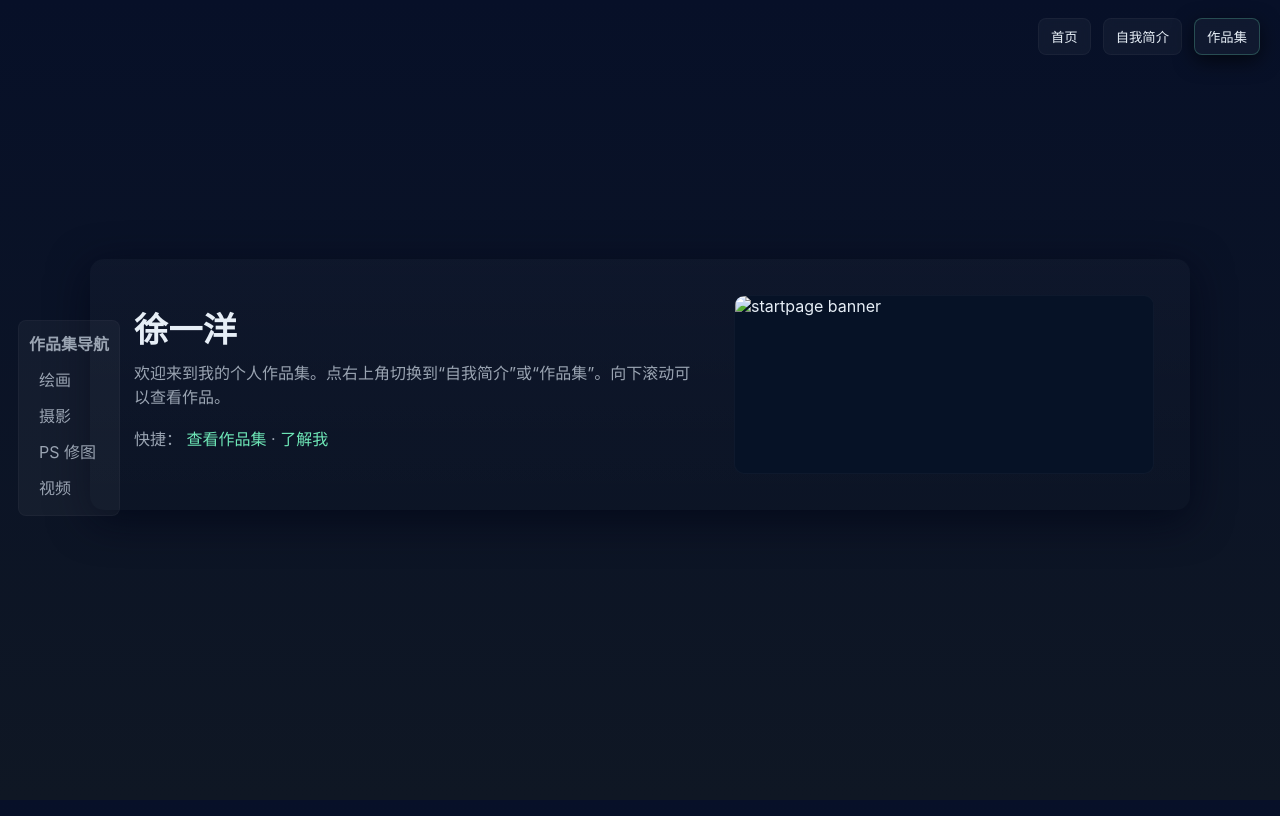
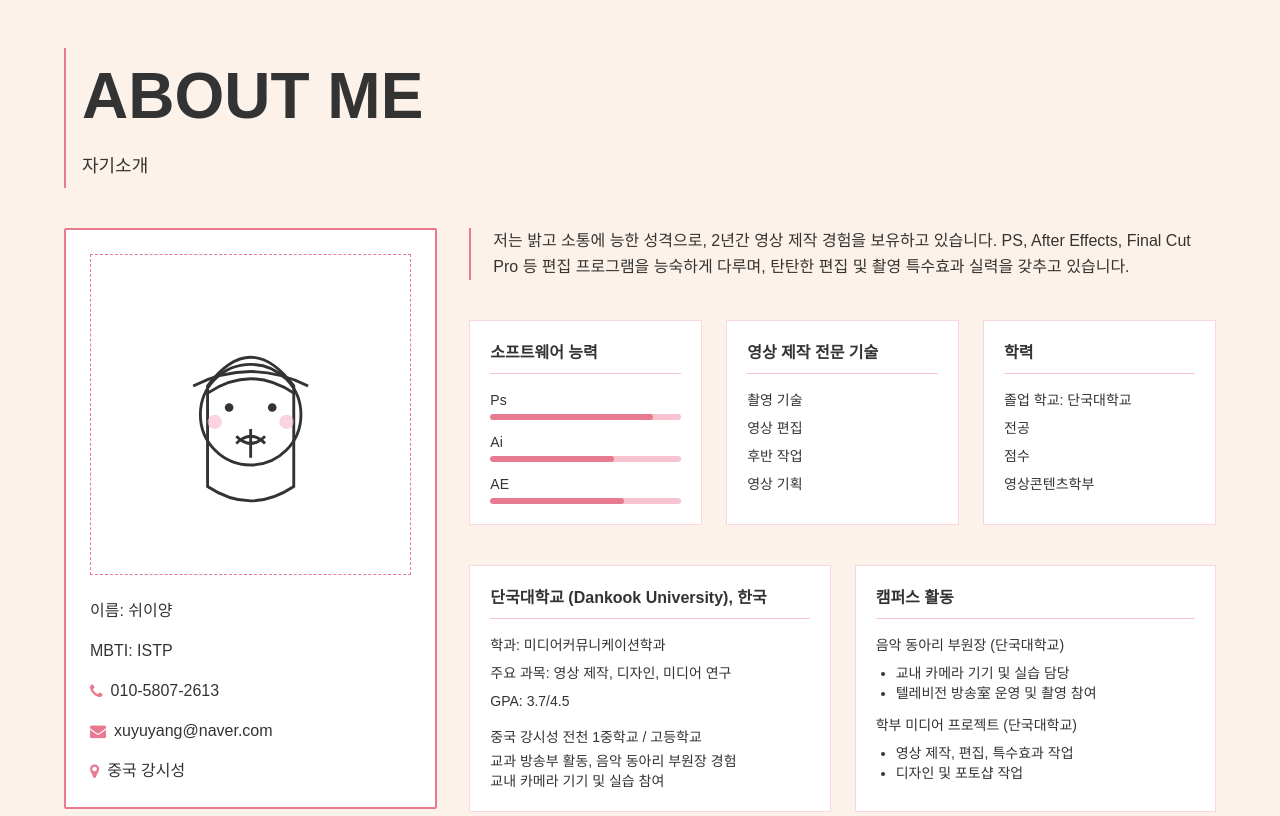
Before and after one commit to xuyiyang-profile/xuyiyang-profile.github.io, a plain HTML site: page index.html in a window 1280 px wide. Shown: the top 816 px of the page. Drawn offline with nearby package versions, Linux system fonts and the light colour scheme.

Commit message:
Update index.html

```diff
--- a/index.html
+++ b/index.html
@@ -1,191 +1,233 @@
-<!doctype html>
-<html lang="zh-CN">
+<!DOCTYPE html>
+<html lang="ko">
 <head>
-	<meta charset="utf-8" />
-	<meta name="viewport" content="width=device-width,initial-scale=1" />
-	<title>徐一洋 — 个人作品集</title>
-	<style>
-		:root{
-			--bg:#0f1724; --card:#0b1220; --muted:#9aa4b2; --accent:#6ee7b7;
-			--glass: rgba(255,255,255,0.04);
+    <meta charset="UTF-8">
+    <meta name="viewport" content="width=device-width, initial-scale=1.0">
+    <title>About Me</title>
+    <script src="https://cdn.tailwindcss.com"></script>
+    <link href="https://cdn.jsdelivr.net/npm/font-awesome@4.7.0/css/font-awesome.min.css" rel="stylesheet">
+    <script>
+        tailwind.config = {
+            theme: {
+                extend: {
+                    colors: {
+                        primary: '#F8C2D0',
+                        secondary: '#FDF2E9',
+                        text: '#333333',
+                        accent: '#E87A90'
+                    },
+                    fontFamily: {
+                        sans: ['Arial', 'sans-serif']
                     }
-		*{box-sizing:border-box}
-		html,body{height:100%;margin:0;font-family: -apple-system,BlinkMacSystemFont,"Segoe UI",Roboto,"Helvetica Neue",Arial; background:linear-gradient(180deg,#071028 0%, #0f1724 100%); color:#e6eef6}
-		a{color:var(--accent);text-decoration:none}
-
-		/* Top-right navigation */
-		.topbar{position:fixed;right:20px;top:18px;z-index:60;display:flex;gap:12px;align-items:center}
-		.nav-btn{background:var(--glass);color:inherit;padding:8px 12px;border-radius:8px;cursor:pointer;border:1px solid rgba(255,255,255,0.04);backdrop-filter:blur(6px)}
-		.nav-btn.active{box-shadow:0 6px 20px rgba(0,0,0,0.6);border-color:rgba(110,231,183,0.25)}
-
-		/* Page container */
-		main{padding:0;margin:0}
-		section{min-height:100vh;padding:48px 6vw 80px;display:flex;align-items:center;justify-content:center}
-		.hero{width:100%;max-width:1100px;background:linear-gradient(180deg, rgba(255,255,255,0.02), transparent);border-radius:14px;padding:36px;box-shadow:0 10px 40px rgba(2,6,23,0.7);display:grid;grid-template-columns:1fr 420px;gap:28px}
-		.hero .intro{padding:8px}
-		h1{margin:0 0 8px;font-size:34px;letter-spacing:0.4px}
-		p.lead{color:var(--muted);margin-top:0}
-
-		.banner{border-radius:10px;overflow:hidden;background:#061226;border:1px solid rgba(255,255,255,0.03)}
-		.banner img{display:block;width:100%;height:100%;object-fit:cover}
-
-		/* About */
-		.about-card{max-width:900px;background:linear-gradient(180deg, rgba(255,255,255,0.02), transparent);padding:28px;border-radius:12px}
-
-		/* Portfolio stacked pages */
-		.portfolio{width:100%;max-width:1100px}
-		.work-section{background:var(--card);border-radius:12px;padding:22px;margin-bottom:20px;border:1px solid rgba(255,255,255,0.03);display:flex;gap:18px;align-items:center}
-		.work-thumb{width:240px;height:140px;border-radius:8px;overflow:hidden;flex-shrink:0}
-		.work-thumb img{width:100%;height:100%;object-fit:cover}
-		.work-meta h3{margin:0 0 8px}
-		.toc{position:fixed;left:18px;top:40vh;background:var(--glass);padding:10px;border-radius:8px;border:1px solid rgba(255,255,255,0.03)}
-		.toc a{display:block;padding:6px 10px;border-radius:6px;color:var(--muted)}
-
-		/* small screens */
-		@media (max-width:900px){
-			.hero{grid-template-columns:1fr;}
-			.topbar{right:12px;top:12px}
-			.toc{display:none}
-			.work-thumb{width:120px;height:88px}
                 }
-
-		/* Smooth anchors */
-		html{scroll-behavior:smooth}
-
-		footer{padding:20px;text-align:center;color:var(--muted);font-size:13px}
+            }
+        }
+    </script>
+    <style type="text/tailwindcss">
+        @layer utilities {
+            .border-dashed-pink {
+                border: 1.5px dashed #E87A90;
+            }
+            .progress-bar {
+                height: 6px;
+                background-color: #F8C2D0;
+                border-radius: 3px;
+                overflow: hidden;
+            }
+            .progress-fill {
+                height: 100%;
+                background-color: #E87A90;
+                border-radius: 3px;
+            }
+        }
     </style>
 </head>
-<body>
-
-	<div class="topbar" role="navigation" aria-label="页面导航">
-		<button class="nav-btn active" data-target="start">首页</button>
-		<button class="nav-btn" data-target="about">自我简介</button>
-		<button class="nav-btn" data-target="portfolio">作品集</button>
+<body class="bg-secondary min-h-screen p-6 md:p-12">
+    <div class="max-w-6xl mx-auto">
+        <!-- Header -->
+        <div class="flex flex-col md:flex-row justify-between items-start md:items-end mb-10">
+            <div class="w-full md:w-1/2 border-l-2 border-accent pl-4 pb-2">
+                <h1 class="text-[clamp(2.5rem,5vw,4rem)] font-bold text-text">ABOUT ME</h1>
+                <p class="text-lg text-text mt-2">자기소개</p>
+            </div>
         </div>
 
-	<main>
-		<!-- Start / Home page -->
-		<section id="start" data-page="start">
-			<div class="hero">
-				<div class="intro">
-					<h1>徐一洋</h1>
-					<p class="lead">欢迎来到我的个人作品集。点右上角切换到“自我简介”或“作品集”。向下滚动可以查看作品。</p>
-					<p style="margin-top:18px;color:var(--muted)">快捷： <a href="#portfolio">查看作品集</a> · <a href="#about">了解我</a></p>
+        <!-- Main Content -->
+        <div class="flex flex-col md:flex-row gap-8">
+            <!-- Left Column - Profile Info -->
+            <div class="w-full md:w-1/3">
+                <div class="border-2 border-accent p-6 bg-white rounded-sm transform hover:shadow-md transition-shadow">
+                    <!-- Profile Image -->
+                    <div class="border-dashed-pink p-4 mb-6">
+                        <svg viewBox="0 0 200 200" class="w-full h-auto">
+                            <!-- Hair -->
+                            <path d="M70,80 Q100,40 130,80 L130,150 Q100,170 70,150 Z" fill="none" stroke="#333" stroke-width="2"/>
+                            <!-- Face -->
+                            <circle cx="100" cy="100" r="35" fill="none" stroke="#333" stroke-width="2"/>
+                            <!-- Eyes -->
+                            <circle cx="85" cy="95" r="3" fill="#333"/>
+                            <circle cx="115" cy="95" r="3" fill="#333"/>
+                            <!-- Mouth -->
+                            <path d="M90,115 Q100,125 110,115" fill="none" stroke="#333" stroke-width="2"/>
+                            <!-- Cheeks -->
+                            <circle cx="75" cy="105" r="5" fill="#F8C2D0" opacity="0.7"/>
+                            <circle cx="125" cy="105" r="5" fill="#F8C2D0" opacity="0.7"/>
+                            <!-- Headband -->
+                            <path d="M60,80 Q100,60 140,80" fill="none" stroke="#333" stroke-width="2"/>
+                            <path d="M70,85 Q100,65 130,85" fill="none" stroke="#333" stroke-width="2"/>
+                            <!-- Bow -->
+                            <path d="M90,120 Q100,110 110,120 M100,110 L100,130" fill="none" stroke="#333" stroke-width="2"/>
+                        </svg>
                     </div>
-				<div class="banner">
-					<img src="startpage.png" alt="startpage banner">
+
+                    <!-- Personal Info -->
+                    <div class="space-y-4">
+                        <div>
+                            <p class="font-medium text-text">이름: 쉬이양</p>
                         </div>
+                        <div>
+                            <p class="font-medium text-text">MBTI: ISTP</p>
                         </div>
-		</section>
-
-		<!-- About page -->
-		<section id="about" data-page="about">
-			<div class="about-card">
-				<h2>自我简介</h2>
-				<p class="lead">这里是关于我的简短介绍。你可以把这段话替换为你的真实简介、经历、联系方式等。</p>
-				<div style="display:flex;gap:18px;align-items:center;margin-top:18px;flex-wrap:wrap">
-					<div style="width:320px;border-radius:8px;overflow:hidden">
-						<img src="aboutpage.png" alt="about" style="width:100%;height:100%;object-fit:cover">
+                        <div class="flex items-center">
+                            <i class="fa fa-phone text-accent mr-2"></i>
+                            <p class="text-text">010-5807-2613</p>
                         </div>
-					<div style="flex:1;color:var(--muted)">
-						<p>视觉设计、摄影、数字修图与短视频创作。擅长在色彩与光影中表达主题。欢迎联系合作。</p>
-						<p><strong>邮箱：</strong>yourname@example.com</p>
+                        <div class="flex items-center">
+                            <i class="fa fa-envelope text-accent mr-2"></i>
+                            <p class="text-text">xuyuyang@naver.com</p>
+                        </div>
+                        <div class="flex items-center">
+                            <i class="fa fa-map-marker text-accent mr-2"></i>
+                            <p class="text-text">중국 강시성</p>
                         </div>
                     </div>
                 </div>
-		</section>
-
-		<!-- Portfolio container -->
-		<section id="portfolio" data-page="portfolio">
-			<div class="portfolio">
-				<h2 style="margin-top:6px;margin-bottom:12px">作品集</h2>
-				<div style="color:var(--muted);margin-bottom:12px">下面按版块从上到下排列：绘画 / 摄影 / PS 修图 / 视频</div>
-
-				<!-- painting -->
-				<article id="painting" class="work-section">
-					<div class="work-thumb"><img src="paintingpage.png" alt="painting"></div>
-					<div class="work-meta">
-						<h3>Painting（绘画）</h3>
-						<p style="margin:0;color:var(--muted)">展示传统与数字绘画作品的代表图。</p>
-					</div>
-				</article>
-
-				<!-- photo -->
-				<article id="photo" class="work-section">
-					<div class="work-thumb"><img src="photopage.png" alt="photo"></div>
-					<div class="work-meta">
-						<h3>Photo（摄影）</h3>
-						<p style="margin:0;color:var(--muted)">摄影系列与风格探索。</p>
-					</div>
-				</article>
-
-				<!-- ps -->
-				<article id="ps" class="work-section">
-					<div class="work-thumb"><img src="pspage.png" alt="ps"></div>
-					<div class="work-meta">
-						<h3>PS（后期/合成）</h3>
-						<p style="margin:0;color:var(--muted)">后期修图与合成示例。</p>
-					</div>
-				</article>
-
-				<!-- video -->
-				<article id="video" class="work-section">
-					<div class="work-thumb"><img src="videopage.png" alt="video"></div>
-					<div class="work-meta">
-						<h3>Video（视频）</h3>
-						<p style="margin:0;color:var(--muted)">短片与影像实验（封面示意图）。</p>
-					</div>
-				</article>
-
-			</div>
-		</section>
-	</main>
-
-	<div class="toc" aria-hidden="false">
-		<strong style="display:block;margin-bottom:6px;color:var(--muted)">作品集导航</strong>
-		<a href="#painting">绘画</a>
-		<a href="#photo">摄影</a>
-		<a href="#ps">PS 修图</a>
-		<a href="#video">视频</a>
             </div>
 
-	<footer>© 徐一洋 — 本页面为静态演示，图片来源于本目录</footer>
+            <!-- Right Column - Details -->
+            <div class="w-full md:w-2/3 space-y-10">
+                <!-- Introduction -->
+                <div class="relative pl-6">
+                    <div class="absolute left-0 top-0 bottom-0 w-0.5 bg-accent"></div>
+                    <p class="text-text leading-relaxed">
+                        저는 밝고 소통에 능한 성격으로, 2년간 영상 제작 경험을 보유하고 있습니다.
+                        PS, After Effects, Final Cut Pro 등 편집 프로그램을 능숙하게 다루며,
+                        탄탄한 편집 및 촬영 특수효과 실력을 갖추고 있습니다.
+                    </p>
+                </div>
+
+                <!-- Skills Section -->
+                <div class="grid grid-cols-1 md:grid-cols-3 gap-6">
+                    <!-- Software Skills -->
+                    <div class="bg-white p-5 border border-accent/30">
+                        <h3 class="font-bold text-text mb-4 pb-2 border-b border-primary">소프트웨어 능력</h3>
+                        <div class="space-y-3">
+                            <div>
+                                <p class="text-sm text-text mb-1">Ps</p>
+                                <div class="progress-bar">
+                                    <div class="progress-fill" style="width: 85%"></div>
+                                </div>
+                            </div>
+                            <div>
+                                <p class="text-sm text-text mb-1">Ai</p>
+                                <div class="progress-bar">
+                                    <div class="progress-fill" style="width: 65%"></div>
+                                </div>
+                            </div>
+                            <div>
+                                <p class="text-sm text-text mb-1">AE</p>
+                                <div class="progress-bar">
+                                    <div class="progress-fill" style="width: 70%"></div>
+                                </div>
+                            </div>
+                        </div>
+                    </div>
+
+                    <!-- Video Production Skills -->
+                    <div class="bg-white p-5 border border-accent/30">
+                        <h3 class="font-bold text-text mb-4 pb-2 border-b border-primary">영상 제작 전문 기술</h3>
+                        <ul class="space-y-2 text-text text-sm">
+                            <li>촬영 기술</li>
+                            <li>영상 편집</li>
+                            <li>후반 작업</li>
+                            <li>영상 기획</li>
+                        </ul>
+                    </div>
+
+                    <!-- Languages -->
+                    <div class="bg-white p-5 border border-accent/30">
+                        <h3 class="font-bold text-text mb-4 pb-2 border-b border-primary">학력</h3>
+                        <ul class="space-y-2 text-text text-sm">
+                            <li>졸업 학교: 단국대학교</li>
+                            <li>전공</li>
+                            <li>점수</li>
+                            <li>영상콘텐츠학부</li>
+                        </ul>
+                    </div>
+                </div>
+
+                <!-- Two Columns Section -->
+                <div class="grid grid-cols-1 md:grid-cols-2 gap-6">
+                    <!-- Education -->
+                    <div class="bg-white p-5 border border-accent/30">
+                        <h3 class="font-bold text-text mb-4 pb-2 border-b border-primary">단국대학교 (Dankook University), 한국</h3>
+                        <p class="text-text text-sm mb-2">학과: 미디어커뮤니케이션학과</p>
+                        <p class="text-text text-sm mb-2">주요 과목: 영상 제작, 디자인, 미디어 연구</p>
+                        <p class="text-text text-sm mb-4">GPA: 3.7/4.5</p>
+
+                        <p class="text-text text-sm mb-1">중국 강시성 전천 1중학교 / 고등학교</p>
+                        <p class="text-text text-sm">교과 방송부 활동, 음악 동아리 부원장 경험</p>
+                        <p class="text-text text-sm">교내 카메라 기기 및 실습 참여</p>
+                    </div>
+
+                    <!-- Experience -->
+                    <div class="bg-white p-5 border border-accent/30">
+                        <h3 class="font-bold text-text mb-4 pb-2 border-b border-primary">캠퍼스 활동</h3>
+                        <p class="text-text text-sm mb-2">음악 동아리 부원장 (단국대학교)</p>
+                        <ul class="text-text text-sm list-disc pl-5 mb-3">
+                            <li>교내 카메라 기기 및 실습 담당</li>
+                            <li>텔레비전 방송室 운영 및 촬영 참여</li>
+                        </ul>
+
+                        <p class="text-text text-sm mb-2">학부 미디어 프로젝트 (단국대학교)</p>
+                        <ul class="text-text text-sm list-disc pl-5">
+                            <li>영상 제작, 편집, 특수효과 작업</li>
+                            <li>디자인 및 포토샵 작업</li>
+                        </ul>
+                    </div>
+                </div>
+            </div>
+        </div>
+    </div>
 
     <script>
-		// 简单导航切换逻辑：右上角按钮切换到指定页面并高亮
-		(function(){
-			const btns = document.querySelectorAll('.nav-btn');
-			const pages = {start:document.getElementById('start'), about:document.getElementById('about'), portfolio:document.getElementById('portfolio')};
+        // Simple animation for elements when they come into view
+        document.addEventListener('DOMContentLoaded', () => {
+            const animateOnScroll = () => {
+                const elements = document.querySelectorAll('.bg-white');
+                elements.forEach(el => {
+                    const rect = el.getBoundingClientRect();
+                    if (rect.top < window.innerHeight && rect.bottom >= 0) {
+                        el.classList.add('transition-all', 'duration-700', 'ease-out');
+                        el.style.transform = 'translateY(0)';
+                        el.style.opacity = '1';
+                    }
+                });
+            };
 
-			function activate(name){
-				btns.forEach(b=>b.classList.toggle('active', b.dataset.target===name));
-				// 跳转到对应锚点
-				const el = pages[name];
-				if(el) el.scrollIntoView({behavior:'smooth'});
-			}
+            // Initial styles
+            document.querySelectorAll('.bg-white').forEach(el => {
+                el.style.transform = 'translateY(20px)';
+                el.style.opacity = '0';
+            });
 
-			btns.forEach(b=>b.addEventListener('click', ()=>{activate(b.dataset.target)}));
+            // Run on load and scroll
+            window.addEventListener('load', animateOnScroll);
+            window.addEventListener('scroll', animateOnScroll);
 
-			// 根据 URL hash 初始化（支持直接打开 #about 或 #portfolio）
-			const h = location.hash.replace('#','');
-			if(h && pages[h]){
-				// slight delay to let layout settle
-				setTimeout(()=>activate(h),120);
-			} else {
-				// 默认首页
-				activate('start');
-			}
-
-			// 当用户滚动到作品集内部时，可考虑高亮“作品集”按钮
-			const obs = new IntersectionObserver((entries)=>{
-				entries.forEach(en=>{
-					if(en.isIntersecting && en.target.id==='portfolio'){
-						btns.forEach(b=>b.classList.toggle('active', b.dataset.target==='portfolio'))
-					}
-				})
-			},{threshold:0.3});
-			obs.observe(document.getElementById('portfolio'));
-		})();
+            // Trigger once
+            animateOnScroll();
+        });
     </script>
 </body>
 </html>
```
Lines whose indentation alone changed are shown as unchanged.
